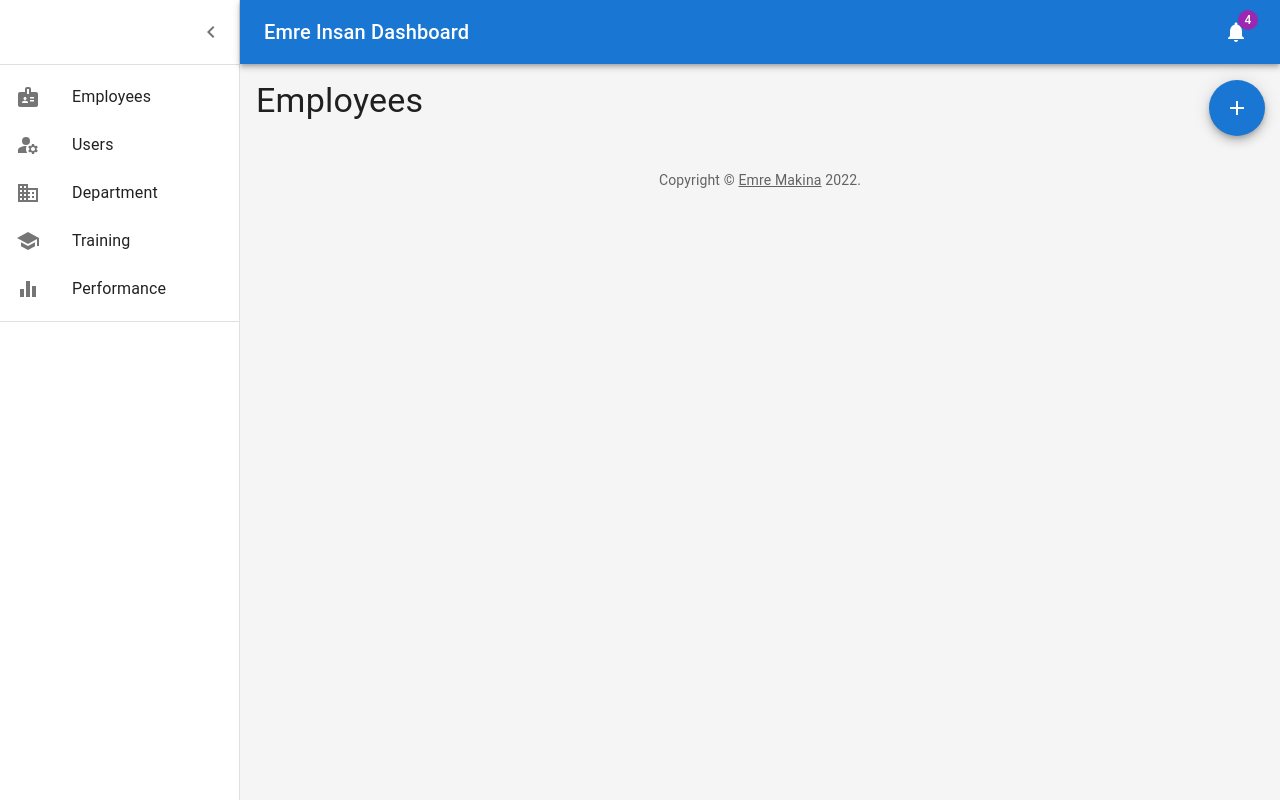
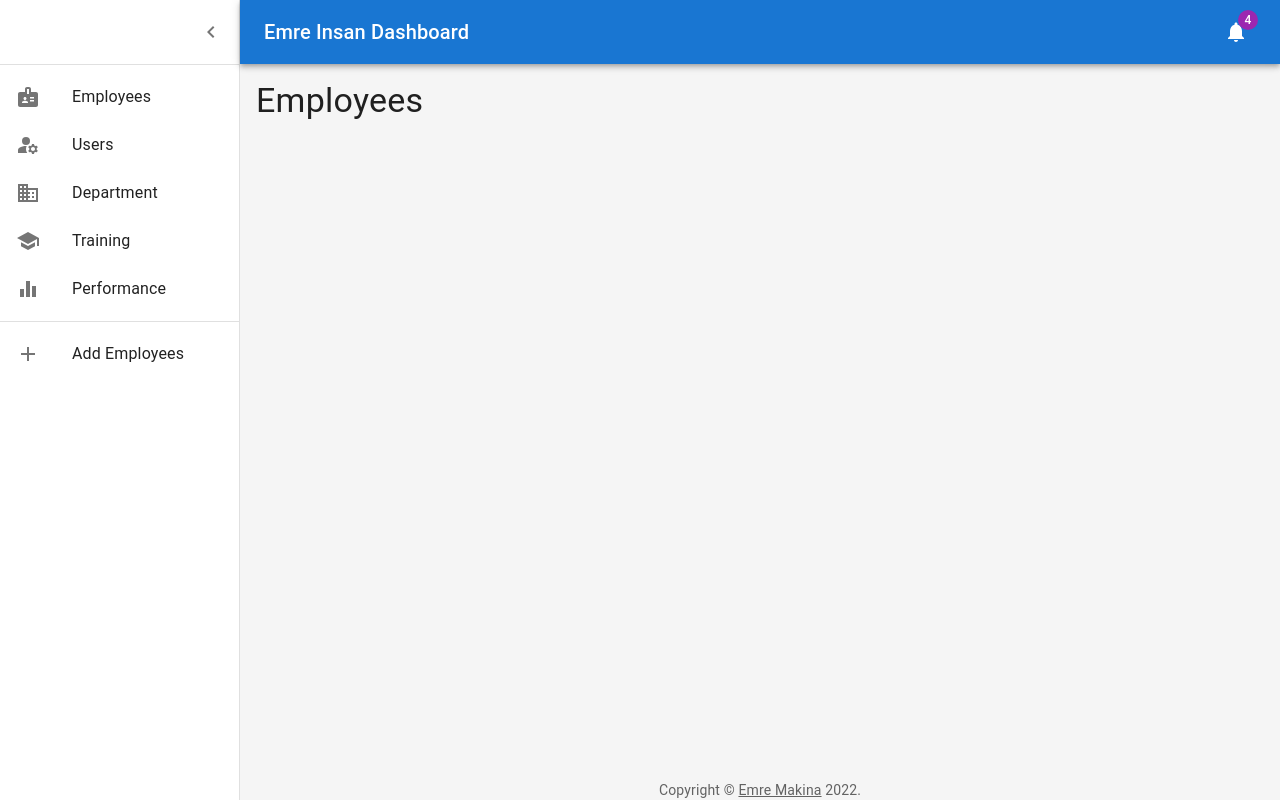
Before and after one commit to zakivic/HR-Web-App, a React (Create React App) app in the folder frontend/: page / in a window 1280 px wide. Built offline with nearby package versions, Linux system fonts and the light colour scheme.

Commit message:
solved copyright issue

```diff
--- a/frontend/src/components/admin/AdminCrudMenu.jsx
+++ /dev/null
@@ -1,82 +0,0 @@
-import { ButtonBase, Container, Grid, Paper, Typography } from "@mui/material";
-import PersonAddAlt1Icon from "@mui/icons-material/PersonAddAlt1";
-import NoteAltIcon from "@mui/icons-material/NoteAlt";
-import PersonRemoveIcon from "@mui/icons-material/PersonRemove";
-import ListAltIcon from "@mui/icons-material/ListAlt";
-
-const AdminCrudMenu = () => {
-  return (
-    <Container maxWidth="lg" sx={{ mt: 4, mb: 4 }}>
-      <Grid container spacing={2}>
-        {/* 8 equal sized tiles */}
-
-        <Grid item xs={6} sm={3}>
-          <ButtonBase>
-            <Paper
-              sx={{
-                p: 2,
-                height: "200px",
-                width: "200px",
-                textAlign: "center",
-              }}
-              elevation={4}
-            >
-              <ListAltIcon style={{ fontSize: "100px" }} />
-              <Typography variant="h5">List</Typography>
-            </Paper>
-          </ButtonBase>
-        </Grid>
-        <Grid item xs={6} sm={3}>
-          <ButtonBase>
-            <Paper
-              sx={{
-                p: 2,
-                height: "200px",
-                width: "200px",
-                textAlign: "center",
-              }}
-              elevation={4}
-            >
-              <PersonAddAlt1Icon style={{ fontSize: "100px" }} />
-              <Typography variant="h5">Add</Typography>
-            </Paper>
-          </ButtonBase>
-        </Grid>
-        <Grid item xs={6} sm={3}>
-          <ButtonBase>
-            <Paper
-              sx={{
-                p: 2,
-                height: "200px",
-                width: "200px",
-                textAlign: "center",
-              }}
-              elevation={4}
-            >
-              <NoteAltIcon style={{ fontSize: "100px" }} />
-              <Typography variant="h5">Edit</Typography>
-            </Paper>
-          </ButtonBase>
-        </Grid>
-        <Grid item xs={6} sm={3}>
-          <ButtonBase>
-            <Paper
-              sx={{
-                p: 2,
-                height: "200px",
-                width: "200px",
-                textAlign: "center",
-              }}
-              elevation={4}
-            >
-              <PersonRemoveIcon style={{ fontSize: "100px" }} />
-              <Typography variant="h5">Delete</Typography>
-            </Paper>
-          </ButtonBase>
-        </Grid>
-      </Grid>
-    </Container>
-  );
-};
-
-export default AdminCrudMenu;
--- a/frontend/src/components/admin/AdminDashboard.jsx
+++ b/frontend/src/components/admin/AdminDashboard.jsx
@@ -28,7 +28,6 @@ import { styled, createTheme, ThemeProvider } from "@mui/material/styles";
 import { useState } from "react";
 
 import Copyright from "../Copyright";
-import AdminCrudMenu from "./AdminCrudMenu";
 import AdminDialog from "./AdminDialog";
 
 const drawerWidth = 240;
@@ -77,8 +76,6 @@ const Drawer = styled(MuiDrawer, {
   },
 }));
 
-const mdTheme = createTheme();
-
 const DashboardContent = () => {
   const [open, setOpen] = useState(true);
   const [openDialog, setOpenDialog] = useState(false);
@@ -88,7 +85,6 @@ const DashboardContent = () => {
   };
 
   return (
-    <ThemeProvider theme={mdTheme}>
     <Box sx={{ display: "flex" }}>
       <CssBaseline />
       <AppBar position="absolute" open={open}>
@@ -171,7 +167,13 @@ const DashboardContent = () => {
             <ListItemText primary="Performance" />
           </ListItemButton>
           <Divider sx={{ my: 1 }} />
-            {/* {secondaryListItems} */}
+          {/* open dialog for adding */}
+          <ListItemButton onClick={() => setOpenDialog(true)}>
+            <ListItemIcon>
+              <AddIcon />
+            </ListItemIcon>
+            <ListItemText primary={"Add " + title} />
+          </ListItemButton>
         </List>
       </Drawer>
       <Box
@@ -184,33 +186,29 @@ const DashboardContent = () => {
           flexGrow: 1,
           height: "100vh",
           overflow: "auto",
+          position: "relative",
         }}
       >
         <Toolbar />
         <Typography m={2} variant="h4">
           {title}
         </Typography>
-          <Fab
-            color="primary"
-            aria-label="add"
-            onClick={() => setOpenDialog(true)}
-            sx={{
-              position: "absolute",
-              top: 80,
-              right: 15,
-            }}
-          >
-            <AddIcon />
-          </Fab>
         <AdminDialog
           title={title}
           openDialog={openDialog}
           onClose={() => setOpenDialog(false)}
         />
-          <Copyright sx={{ pt: 4 }} />
+        <Copyright
+          sx={{
+            pt: 4,
+            position: "absolute",
+            bottom: 0,
+            left: 0,
+            right: 0,
+          }}
+        />
       </Box>
     </Box>
-    </ThemeProvider>
   );
 };
 
```
Lines whose indentation alone changed are shown as unchanged.
